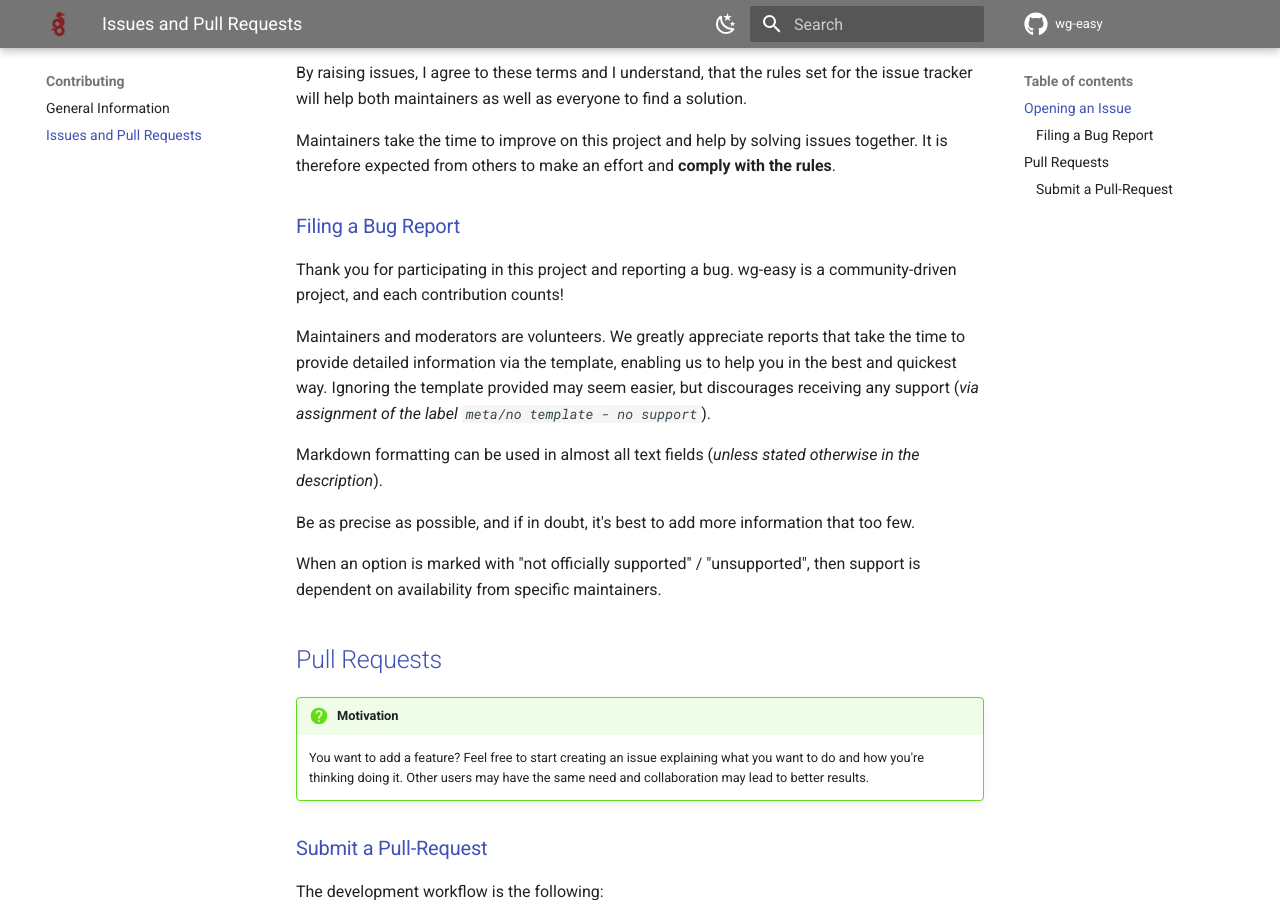
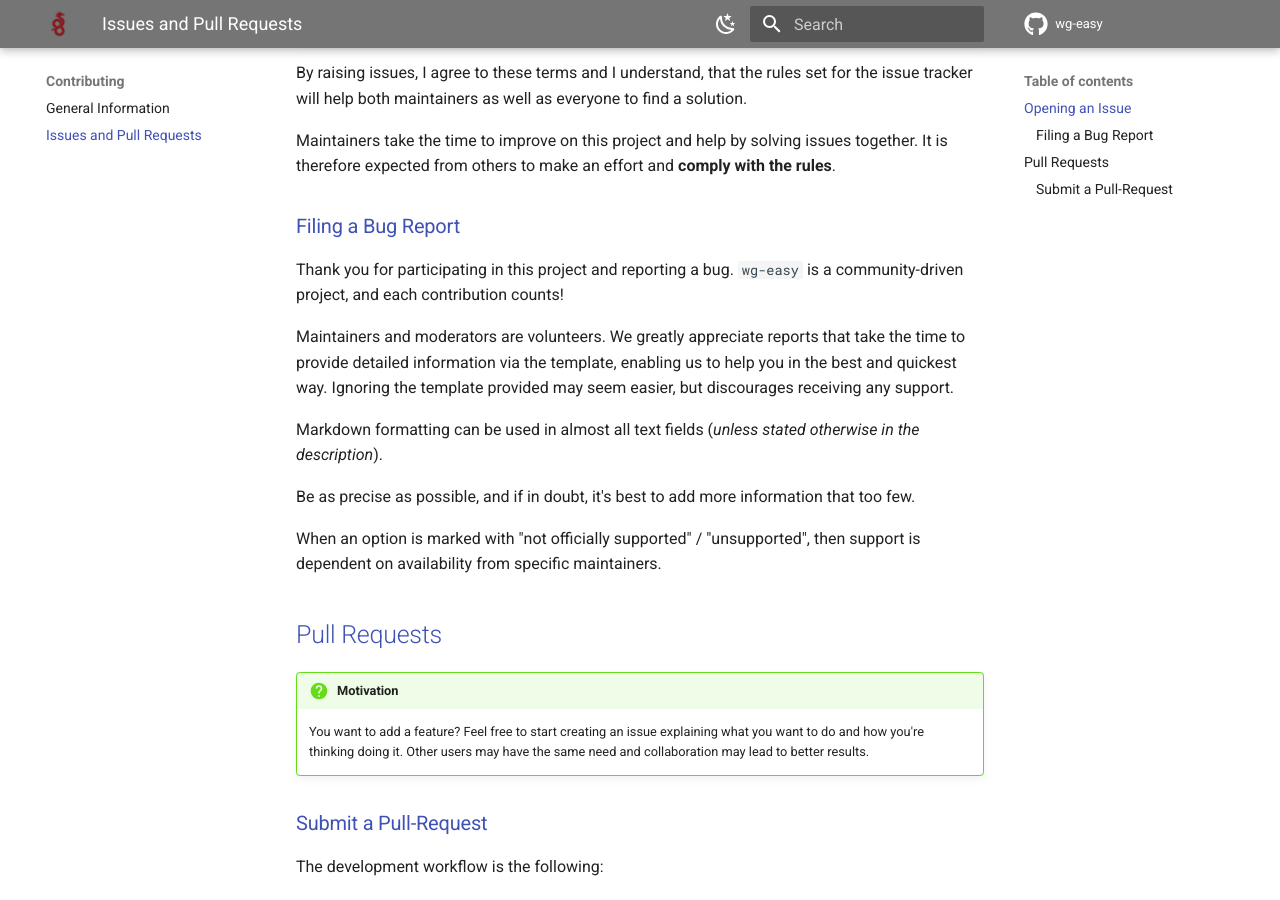
Before and after one commit to wg-easy/wg-easy, an MkDocs documentation site: the page built from docs/content/contributing/issues-and-pull-requests.md, in a window 1280 px wide and 900 px high, scrolled down 633 px. Built offline with MkDocs 1.6.1 and Material for MkDocs 9.7.7, drawn with Linux system fonts in a browser that asks for light colours; comment, search, counter and statistics services are not loaded; the version menu is left out.

```diff
--- a/docs/content/contributing/issues-and-pull-requests.md
+++ b/docs/content/contributing/issues-and-pull-requests.md
@@ -24,9 +24,9 @@ Maintainers take the time to improve on this project and help by solving issues
 
 ### Filing a Bug Report
 
-Thank you for participating in this project and reporting a bug. wg-easy is a community-driven project, and each contribution counts!
+Thank you for participating in this project and reporting a bug. `wg-easy` is a community-driven project, and each contribution counts!
 
-Maintainers and moderators are volunteers. We greatly appreciate reports that take the time to provide detailed information via the template, enabling us to help you in the best and quickest way. Ignoring the template provided may seem easier, but discourages receiving any support (_via assignment of the label `meta/no template - no support`_).
+Maintainers and moderators are volunteers. We greatly appreciate reports that take the time to provide detailed information via the template, enabling us to help you in the best and quickest way. Ignoring the template provided may seem easier, but discourages receiving any support.
 
 Markdown formatting can be used in almost all text fields (_unless stated otherwise in the description_).
 
```
Also changed, not shown: docs/content/advanced/metrics/prometheus.md (+1 -1 lines), docs/content/examples/tutorials/docker-run.md (+1 -1 lines), docs/content/examples/tutorials/traefik.md (+2 -2 lines), docs/content/getting-started.md (+2 -2 lines), docs/content/index.md (+1 -1 lines).
